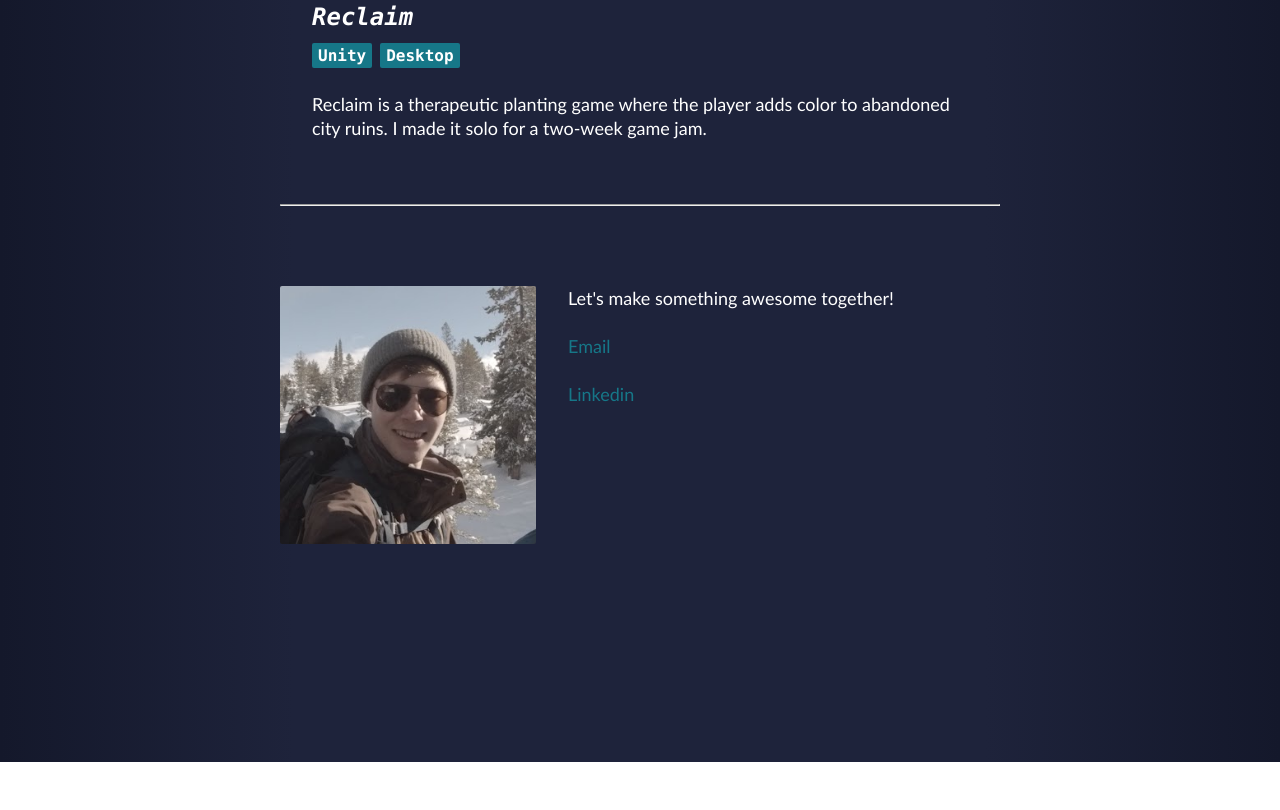
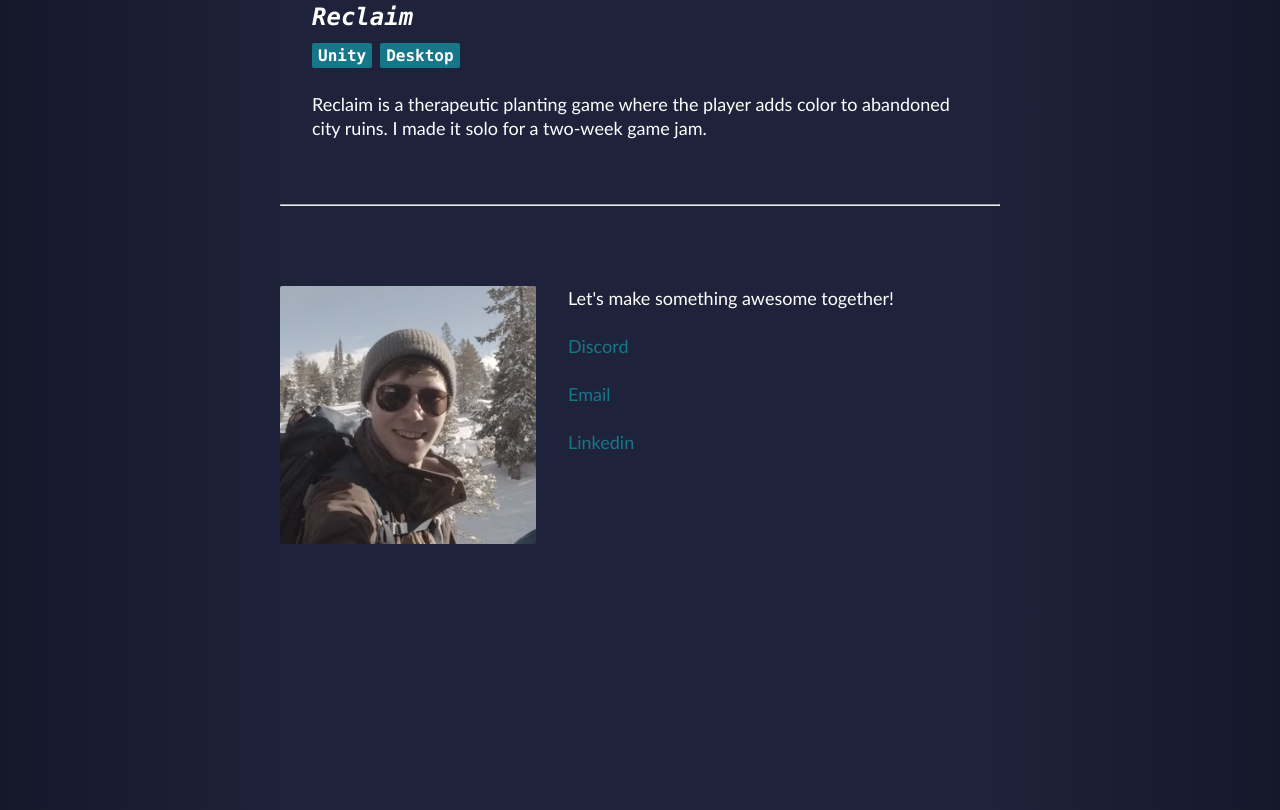
Before and after one commit to ewillerup/eliasw.com, a plain HTML site: page index.html in a window 1280 px wide. Shown: the part 2436-3246 px from the top of the page. Before the commit the page ends 3198 px from the top, so only its background shows below. Drawn offline with Linux system fonts and the light colour scheme.

Commit message:
Update index.html

```diff
--- a/index.html
+++ b/index.html
@@ -94,6 +94,9 @@
 				Let's make something awesome together!
 			</p>
 			<p>
+				<a href="discordapp.com/users/168745512697069568" style="color:rgb(22, 119, 136)">Discord</a>
+			</p>
+			<p>
 				<a href="mailto:elias@willerup.com" style="color:rgb(22, 119, 136)">Email</a>
 			</p>
 			<p>
```
